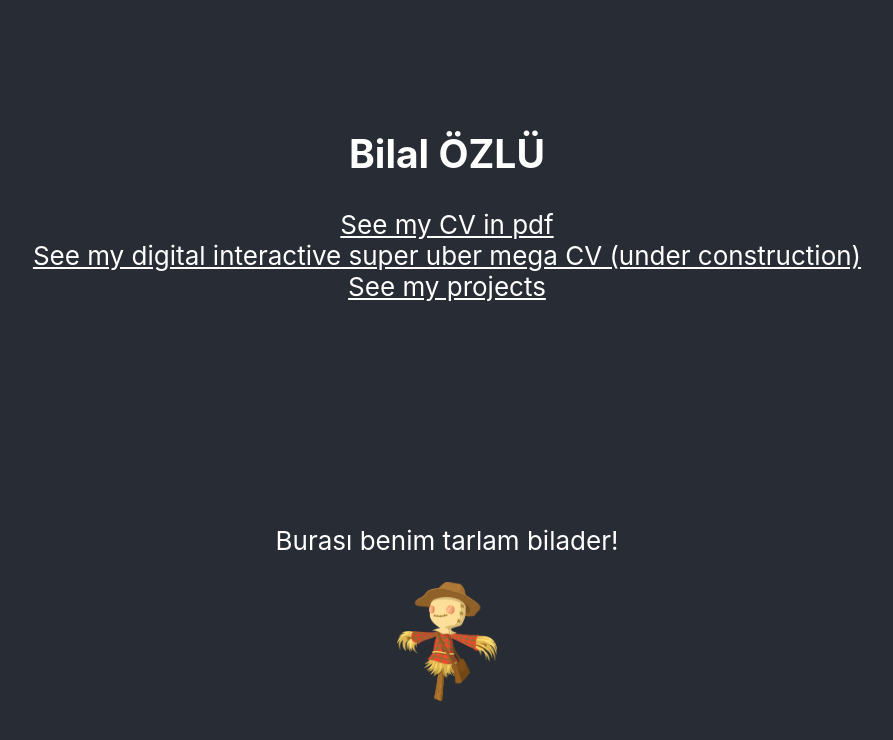
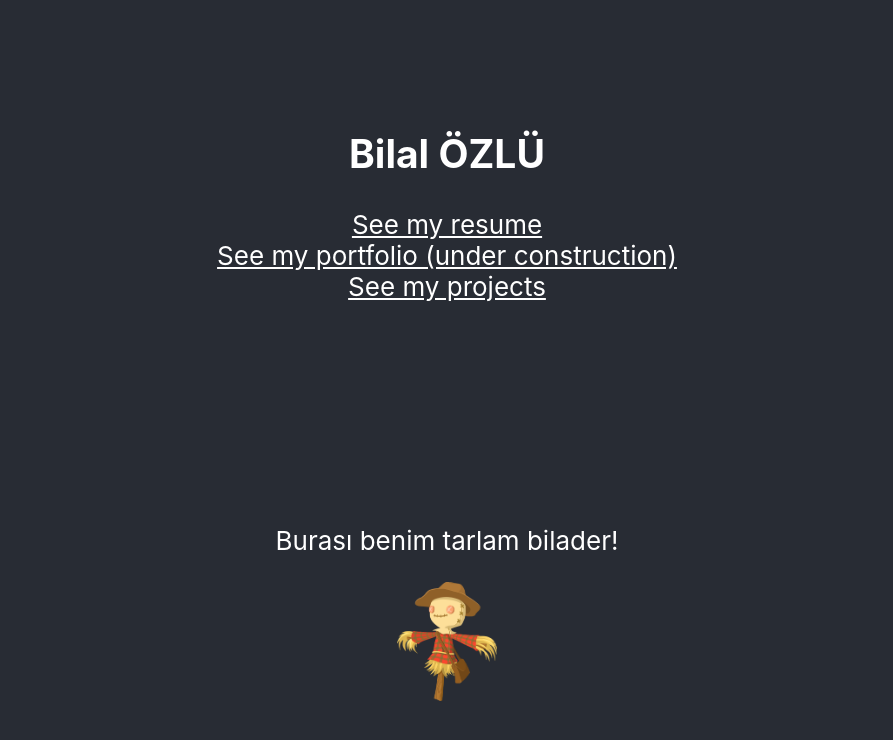
Before and after one commit to bilalozlu/homepage, a React (Create React App) app: page / in a window 1280 px wide. Shown: the top 740 px of the page, without its empty margins (193-1086 px from the left). Built offline with nearby package versions, Linux system fonts and the light colour scheme.

Commit message:
adjusted titles

```diff
--- a/src/App.js
+++ b/src/App.js
@@ -9,9 +9,9 @@ function App() {
           Bilal ÖZLÜ
         </h2>
         <a href="BilalOzlu_CV.pdf">
-          See my CV in pdf
+          See my resume
         </a>
-        <Link to={"./CV"}>See my digital interactive super uber mega CV (under construction)</Link>
+        <Link to={"./CV"}>See my portfolio (under construction)</Link>
         <a href="https://translator.bilalozlu.com/">
           See my projects
         </a>
```
